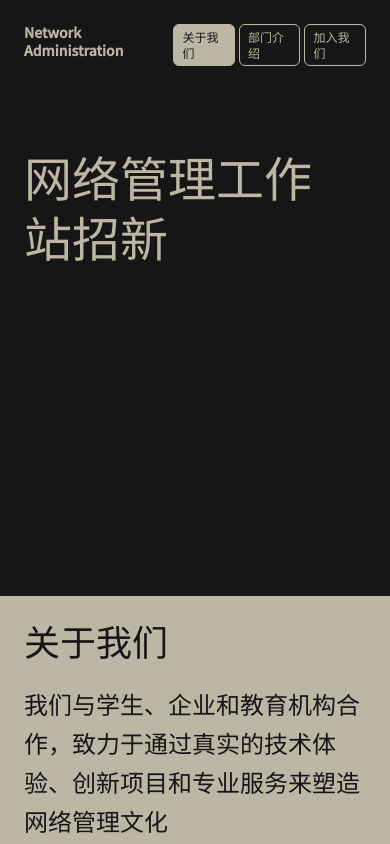
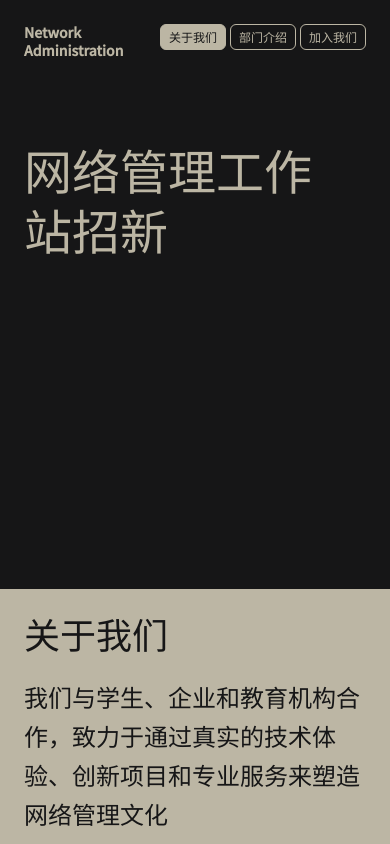
Before and after one commit to YeeNg2333/NA18.0-zhaoxin, a Next.js app: page / in a window 390 px wide. Shown: the top 844 px of the page. Built offline with nearby package versions, Linux system fonts and the light colour scheme.

Commit message:
fix 移动端按钮换行问题

```diff
--- a/components/navigation.tsx
+++ b/components/navigation.tsx
@@ -15,7 +15,7 @@ export default function Navigation() {
       </Link>
       <nav className="flex items-start flex-nowrap gap-1 ml-auto justify-end">
         <Link
-          className="px-2 md:px-3 py-1 border rounded-sm font-normal text-xs md:text-sm transition-colors"
+          className="px-2 md:px-3 py-1 border rounded-sm font-normal text-xs md:text-sm transition-colors whitespace-nowrap"
           style={{
             borderColor: "var(--theme-secondary)",
             backgroundColor: isHome ? "var(--theme-secondary)" : "transparent",
@@ -36,7 +36,7 @@ export default function Navigation() {
           关于我们
         </Link>
         <Link
-          className="px-2 md:px-3 py-1 border rounded-sm font-normal text-xs md:text-sm transition-colors"
+          className="px-2 md:px-3 py-1 border rounded-sm font-normal text-xs md:text-sm transition-colors whitespace-nowrap"
           style={{
             borderColor: "var(--theme-secondary)",
             backgroundColor: isDepartments ? "var(--theme-secondary)" : "transparent",
@@ -55,7 +55,7 @@ export default function Navigation() {
           部门介绍
         </Link>
         <Link
-          className={`px-2 md:px-3 py-1 border rounded-sm font-normal text-xs md:text-sm transition-colors`}
+          className={`px-2 md:px-3 py-1 border rounded-sm font-normal text-xs md:text-sm transition-colors whitespace-nowrap`}
           style={{
             borderColor: "var(--theme-secondary)",
             backgroundColor: isJoin ? "var(--theme-secondary)" : "transparent",
```
